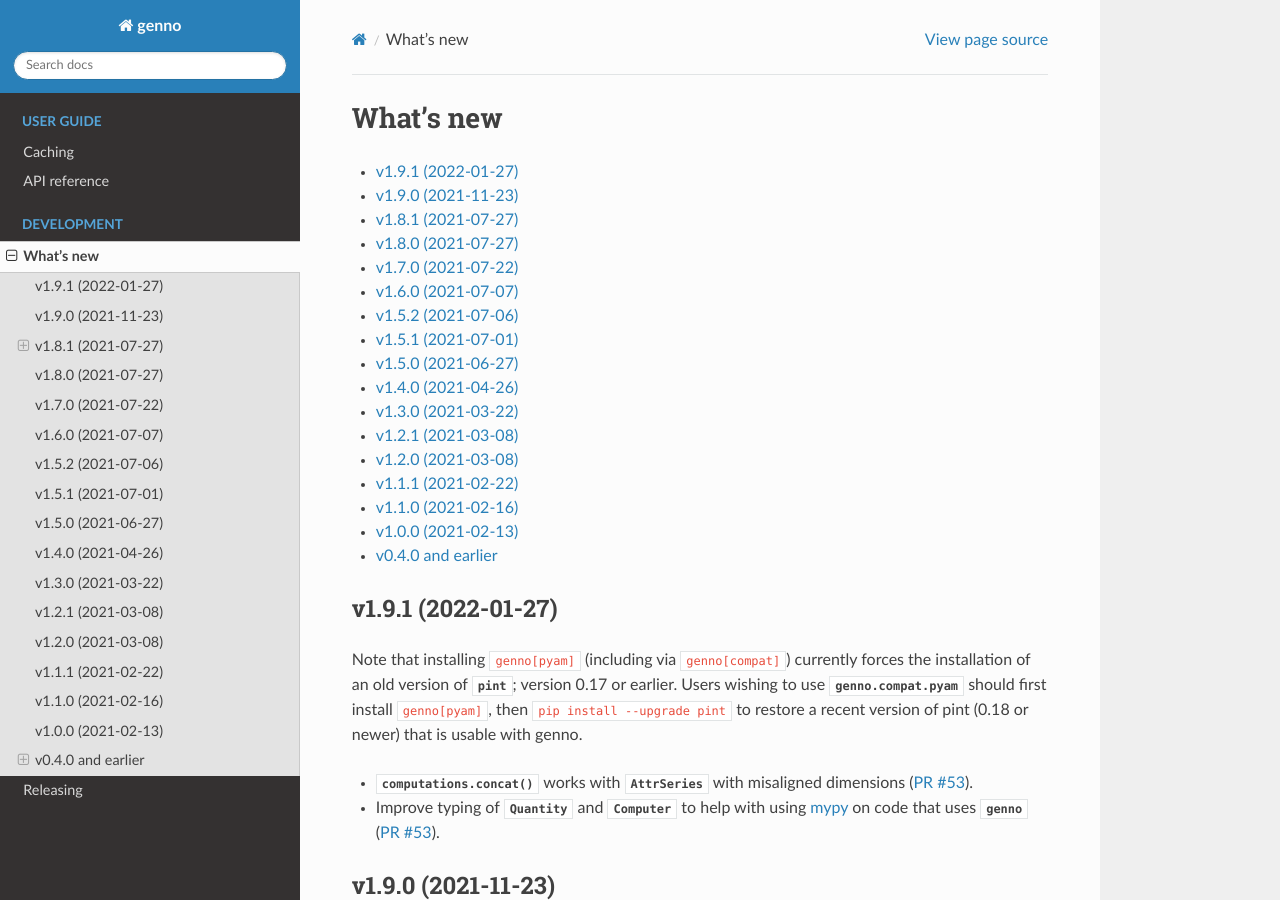
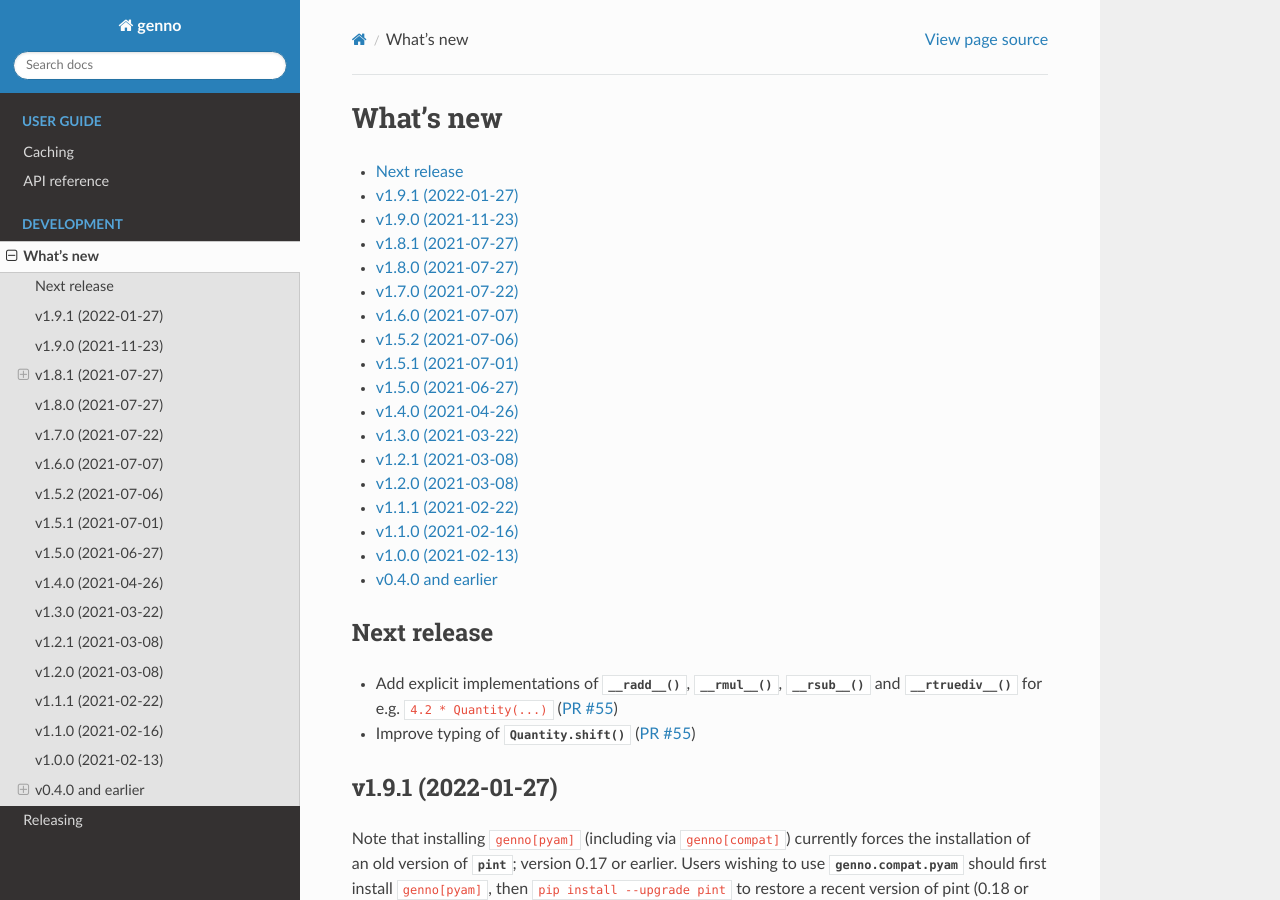
Before and after one commit to khaeru/genno, a Sphinx documentation site: the page built from doc/whatsnew.rst, in a window 1280 px wide and 900 px high. Built offline with Sphinx 7.4.7 and the Read the Docs theme 2.0.0, drawn with Linux system fonts in a browser that asks for light colours; pages that are not in the unit, such as notebooks, are missing from menus.

Commit message:
Add #55 to doc/whatsnew

```diff
--- a/doc/whatsnew.rst
+++ b/doc/whatsnew.rst
@@ -6,8 +6,11 @@ What's new
    :backlinks: none
    :depth: 1
 
-.. Next release
-.. ============
+Next release
+============
+
+- Add explicit implementations of :meth:`~.object.__radd__`, :meth:`~.object.__rmul__`, :meth:`~.object.__rsub__` and :meth:`~.object.__rtruediv__` for e.g. ``4.2 * Quantity(...)`` (:pull:`55`)
+- Improve typing of :meth:`.Quantity.shift` (:pull:`55`)
 
 v1.9.1 (2022-01-27)
 ===================
```
Also changed, not shown: 2 other files.
